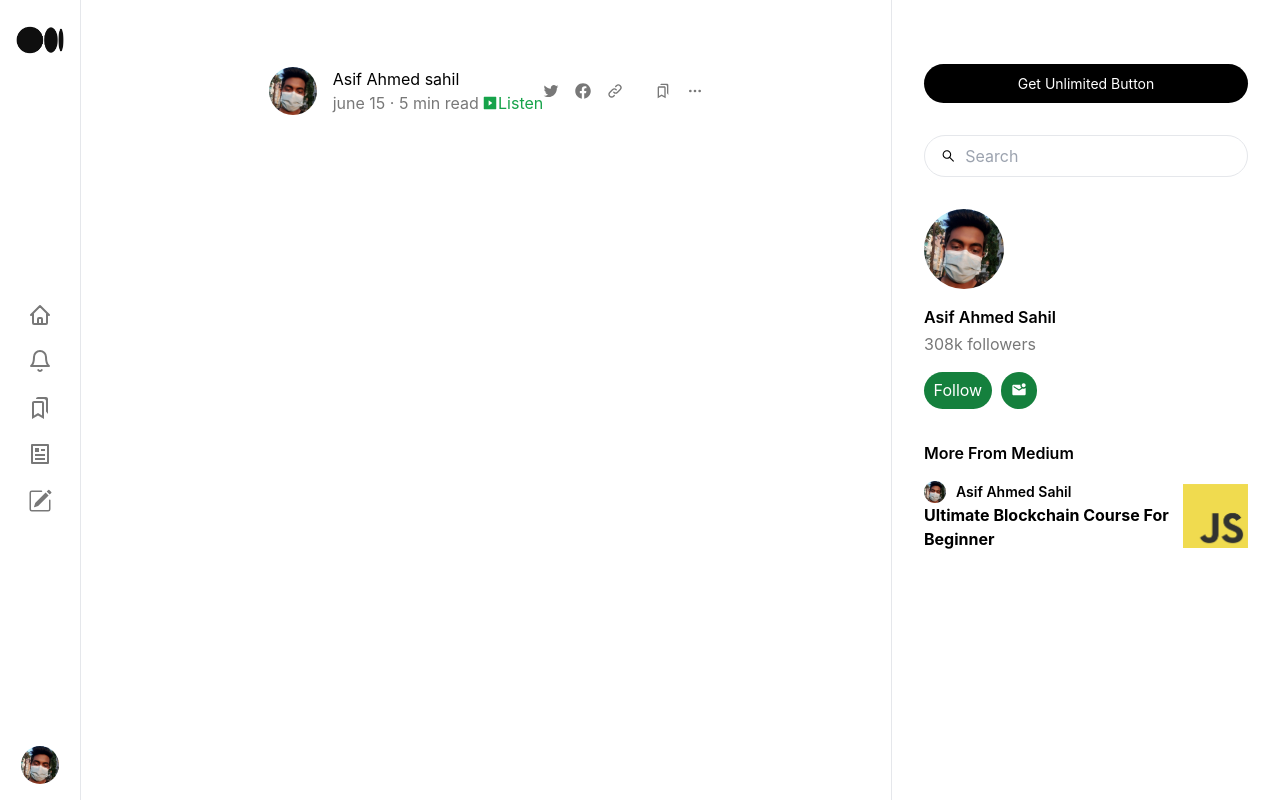
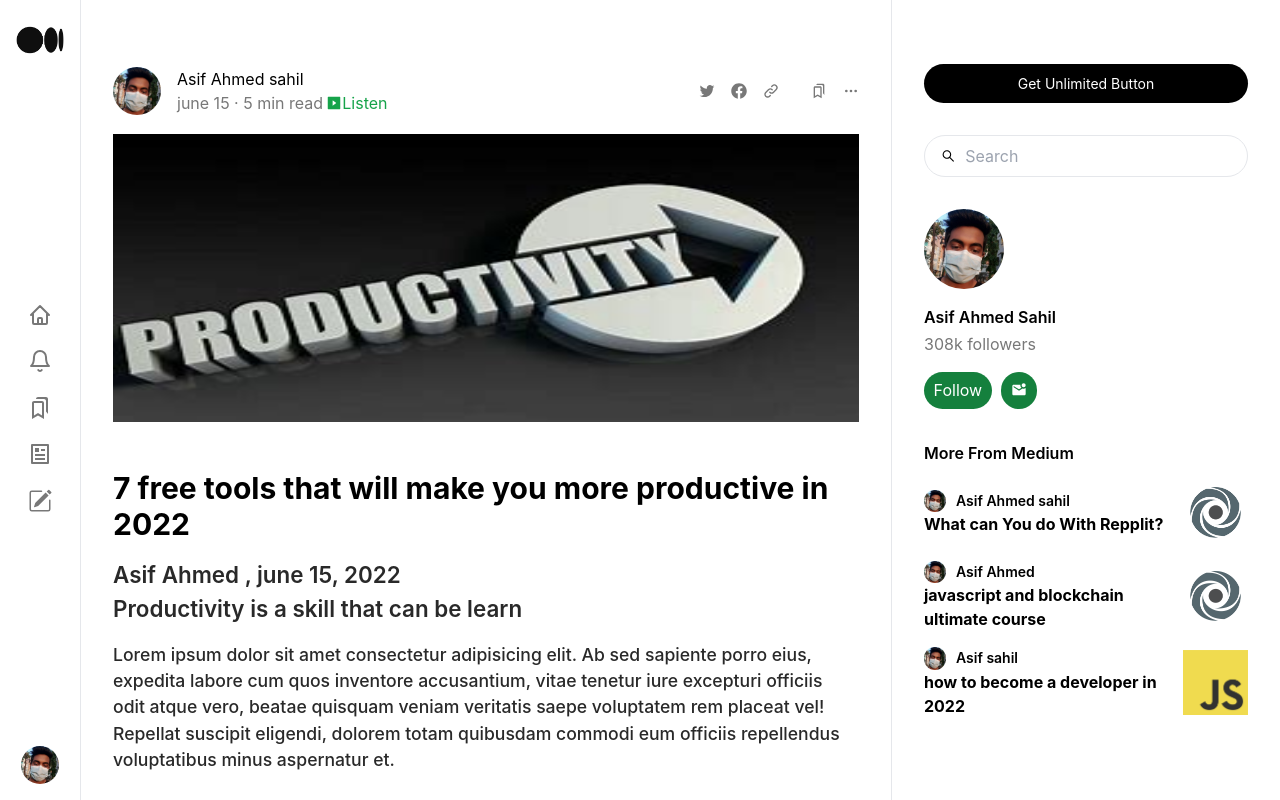
Before and after one commit to AsifAhmedSahil/medium-clone-next-js, a Next.js app: page /post/1 in a window 1280 px wide. Built offline with nearby package versions, Linux system fonts and the light colour scheme.

Commit message:
article main compleate- frontend done

```diff
--- a/components/ArticleMain.js
+++ b/components/ArticleMain.js
@@ -7,11 +7,13 @@
 import { BiBookmarks } from "react-icons/bi";
 import { FiMoreHorizontal } from "react-icons/fi";
 import sahil from "../static/sahil.jpg";
+import banner1 from "../static/banner1.png";
+// import banner from "../static/banner.png";
 
 
 const style = {
   wrapper: " flex items-center justify-center border-l border-r flex-[3] ",
-  content: "h-screen  p-[2rem] ",
+  content: "w-full h-screen  p-[2rem] ",
   postHeaderContainer:
     "flex justify-between items-center mt-[2.2rem] mb-[1.2rem] ",
   authorContainer: "flex gap-[1rem]",
@@ -20,8 +22,13 @@
   column: "flex flex-col flex-1 justify-center",
   postDetailsContainer: "flex gap-[.2rem] text-[#787878] ",
   listenButton: "flex items-center text-green-600",
-  socials:"flex gap-[1rem] text-[#787878] cursor-pointer",
-  space:"gap-[.5rem]"
+  socials: "flex gap-[1rem] text-[#787878] cursor-pointer",
+  space: "gap-[.5rem]",
+  bannerContainer: "h-[18rem] w-full grid center overflow-hidden mb-[2rem]",
+  articleMainContainer: "flex flex-col gap-[1rem]",
+  title:"font-bold text-3xl",
+  subtitle:"font-semibold text-[1.4rem] text-[#292929]",
+  articleText:"font-medium text-[1.1rem] text-[#292929]",
 };
 
 const ArticleMain = () => {
@@ -41,27 +48,46 @@
             <div className={style.column}>
               <div>Asif Ahmed sahil</div>
               <div className={style.postDetailsContainer}>
-                <span>
-                june 15 · 5 min read </span>
+                <span>june 15 · 5 min read </span>
                 <span className={style.listenButton}>
                   <AiFillPlaySquare /> Listen
                 </span>
-
               </div>
             </div>
           </div>
 
           <div className={style.socials}>
+            <IoLogoTwitter />
+            <FaFacebook />
 
-            <IoLogoTwitter/>
-            <FaFacebook/>
+            <HiOutlineLink />
+            <div className={style.space} />
+            <BiBookmarks />
+            <FiMoreHorizontal />
+          </div>
+        </div>
 
-            <HiOutlineLink/>
-            <div className={style.space}/>
-            <BiBookmarks/>
-            <FiMoreHorizontal/>
+        <div className={style.articleMainContainer}>
+          <div className={style.bannerContainer}>
+            <Image
+              src={banner1}
+              className={style.image}
+              width={1000}
+              height={100}
+            />
+          </div>
+
+          <h1 className={style.title}>
+            7 free tools that will make you more productive in 2022
+          </h1>
+          <h4 className={style.subtitle}>
+            <div>Asif Ahmed , june 15, 2022</div>
+            <div>Productivity is a skill that can be learn</div>
 
 
+          </h4>
+          <div className={style.articleText}>
+            Lorem ipsum dolor sit amet consectetur adipisicing elit. Ab sed sapiente porro eius, expedita labore cum quos inventore accusantium, vitae tenetur iure excepturi officiis odit atque vero, beatae quisquam veniam veritatis saepe voluptatem rem placeat vel! Repellat suscipit eligendi, dolorem totam quibusdam commodi eum officiis repellendus voluptatibus minus aspernatur et.
 
           </div>
         </div>
--- a/components/Recomendation.js
+++ b/components/Recomendation.js
@@ -1,9 +1,9 @@
 import Image from "next/image";
 import { AiOutlineSearch } from "react-icons/ai";
 import { MdMarkEmailUnread } from "react-icons/md";
-// import ReplitLogo from "../static/replit.png"
-// import TutorialImg from "../static/tutorial.png"
-// import CPLogo from "../static/cp.png"
+import ReplitLogo from "../static/replit.png";
+// import TutorialImg from "../static/tutorial.png";
+import CPLogo from "../static/cp.png";
 import sahil from "../static/sahil.jpg";
 import JSLogo from "../static/jsLogo.png";
 
@@ -61,6 +61,8 @@
         <div className={style.recomendationContainer}>
           <div className={style.title}>More From Medium</div>
           <div className={style.articleContainer}>
+
+            {recomendedPost.map(post => (
             <div className={style.articleContentWrapper}>
               <div className={style.articleContent}>
                 <div className={style.recomendationAuthorContainer}>
@@ -69,21 +71,22 @@
                   >
                     <Image src={sahil} height={100} width={100} />
                   </div>
-                  <div className="text-sm">Asif Ahmed Sahil</div>
+                  <div className="text-sm">{post.author.name}</div>
                 </div>
                 <div className="font-bold">
-                  Ultimate Blockchain Course For Beginner
+                  {post.title}
                 </div>
               </div>
               <div className={style.recomendationThumbnailContainer}>
                 <Image
                   className={style.recomendationThumbnail}
-                  src={JSLogo}
+                  src={post.image}
                   height={100}
                   width={100}
                 />
               </div>
             </div>
+            ))}
           </div>
         </div>
       </div>
@@ -91,3 +94,30 @@
   );
 };
 export default Recomendation;
+
+const recomendedPost = [
+  {
+    title: "What can You do With Repplit?",
+    image: ReplitLogo,
+    author: {
+      name: "Asif Ahmed sahil",
+      image: CPLogo,
+    },
+  },
+  {
+    title: "javascript and blockchain ultimate course",
+    image: ReplitLogo,
+    author: {
+      name: "Asif Ahmed",
+      image: sahil,
+    },
+  },
+  {
+    title: "how to become a developer in 2022",
+    image: JSLogo,
+    author: {
+      name: "Asif sahil",
+      image: CPLogo,
+    },
+  }
+];
```
Also changed, not shown: static/banner1.png (added).
